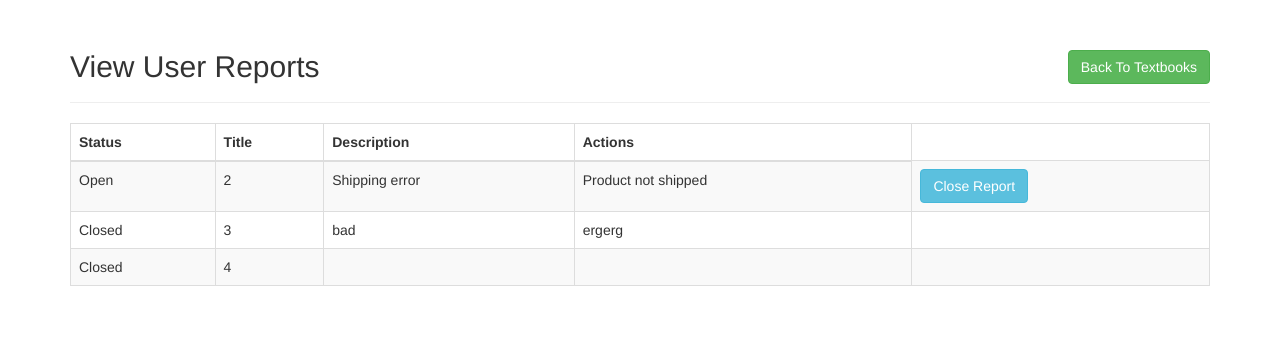
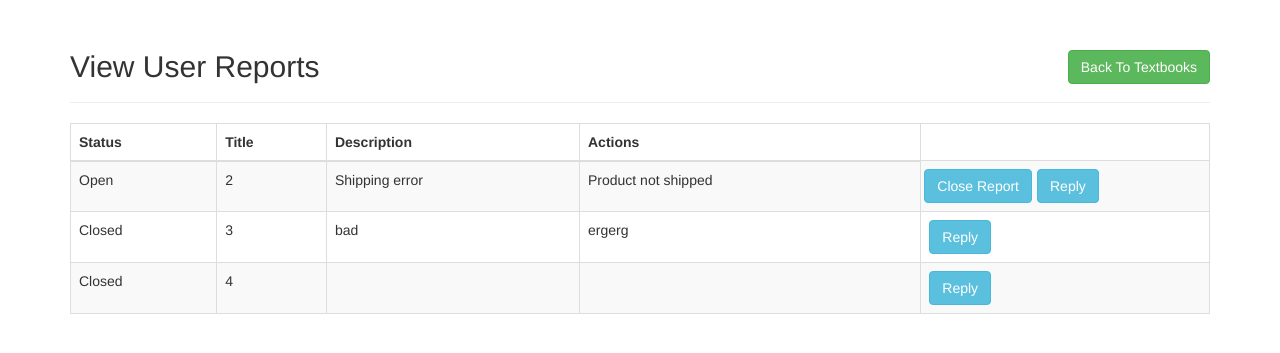
Before and after one commit to bwelsh515/CIS454_Book_Seller, a PHP site: page /reports.php in a window 1280 px wide. Shown: the part 60-413 px from the top of the page. Run offline with PHP 8.4, Linux system fonts and the light colour scheme; the visitor is signed in with stand-in values (Sample User, id 1); data comes from the database, SQL or seed files in the repository.

Commit message:
Added links to reply.php

```diff
--- a/public/reports.php
+++ b/public/reports.php
@@ -87,13 +87,16 @@ if ($result && $statement->rowCount() > 0) {?>
 						<td><?php echo escape($row["report_title"]); ?></td>
 						<td><?php echo escape($row["description"]); ?></td>
 						<td>
+                        <div class="btn-toolbar">
 						<?php if ($row["report_status"] === "Open") {?>
 							<form method="post">
 								<input type="hidden" name="report_id" value="<?php echo htmlspecialchars($row["report_id"]); ?>">
 								<input type="submit" name="submit" value="Close Report" class="btn btn-info">
 							</form>
 						<?php }?>
-						</td>
+                        <?php echo "<a href=\"reply.php?reportid=" . urlencode($row['report_id']) . "\" class=\"btn btn-info\">Reply</a>"; ?>
+						</div>
+                        </td>
 						<!-- TODO: display edit/delete buttons if admin or owner of book (seller) -->
 					</tr>
 				<?php }?>
```
